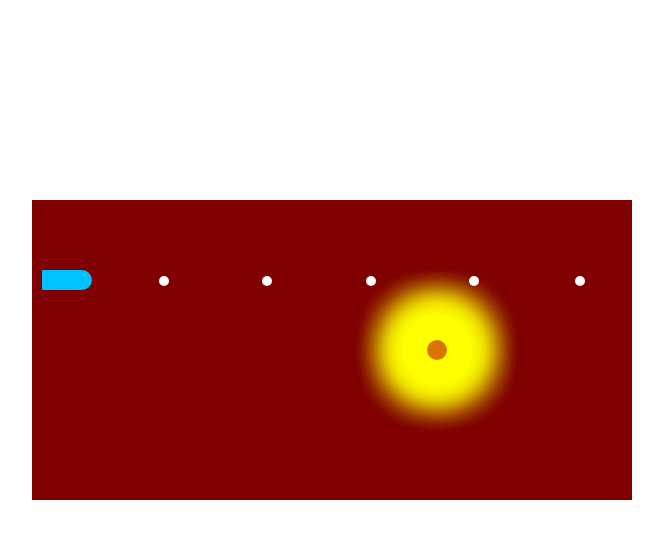
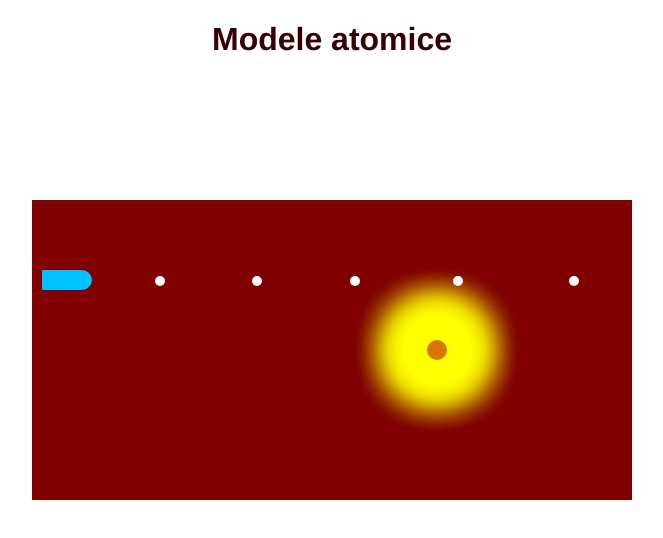
Before and after one commit to IonicaBizau/atomic-models, a plain HTML site: page index.html in a window 1280 px wide. Shown: the whole page, without its empty margins (308-971 px from the left). Drawn offline with Linux system fonts and the light colour scheme.

Commit message:
Initial release

```diff
--- a/css/style.css
+++ b/css/style.css
@@ -1,3 +1,9 @@
+h1 {
+    font-family: Helvetica;
+    text-align: center;
+    color: rgb(56, 0, 0);
+}
+
 .screen {
     background: maroon;
     position: absolute;
--- a/index.html
+++ b/index.html
@@ -11,6 +11,7 @@
         <script src="js/functions.js"></script>
     </head>
     <body>
+        <h1 data-lang="ro">Modele atomice</h1>
         <div class="screen">
             <div class="source"></div>
             <div class="gold">
--- a/js/functions.js
+++ b/js/functions.js
@@ -11,14 +11,18 @@ $(document).ready(function () {
     // set an interval for creating helium elements
     setInterval(function () {
 
-        var y = $(".source").position().top + 6;
+        var y = $(".source").position().top + 6
+          , x = 600;
 
         // create helium element
         var $helium = $("<div class=\"helium\"></div>")
                             .css("top", y);
 
-        // top
-        if (y > 87 && y < 128) {
+        // don't compute anything in this case
+        if (y > 132 && y < 159) {
+            x = -10;
+            y += 20;
+        } else if (y > 87 && y < 160) {
 
             // get delta
             var delta = 110 - y
@@ -28,7 +32,8 @@ $(document).ready(function () {
 
             // compute the new y
             y = 150 * percent/100;
-        } else if (y > 160 && y <= 210) {
+
+        } else if (y >= 160 && y < 210) {
 
             // get delta
             var delta = 65 - y + 160
@@ -38,7 +43,8 @@ $(document).ready(function () {
 
             // compute the new y
             y = 150 + 150 * percent/100;
-        } else if (y > 220) {
+
+        } else if (y >= 210) {
             y = y;
         }
 
@@ -47,8 +53,8 @@ $(document).ready(function () {
 
         // and animate it
         $helium.johnnysPath({d: 1000}, [
-            {x: 405},
-            {x: 600, y: y, d: 550},
+            {x: 385},
+            {x: x, y: y, d: 550},
         ], function () {
             $(this).remove();
         });
```
